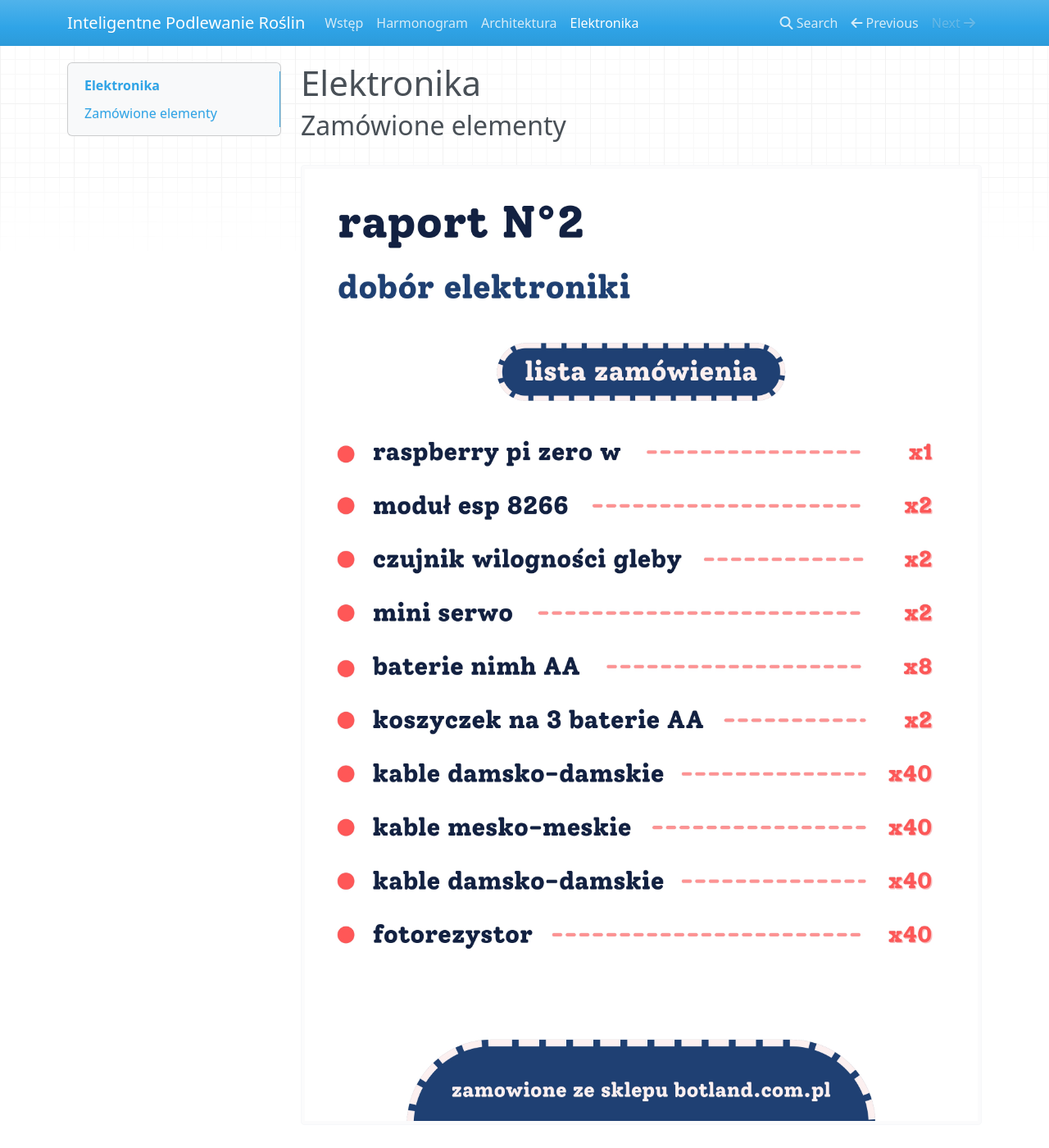
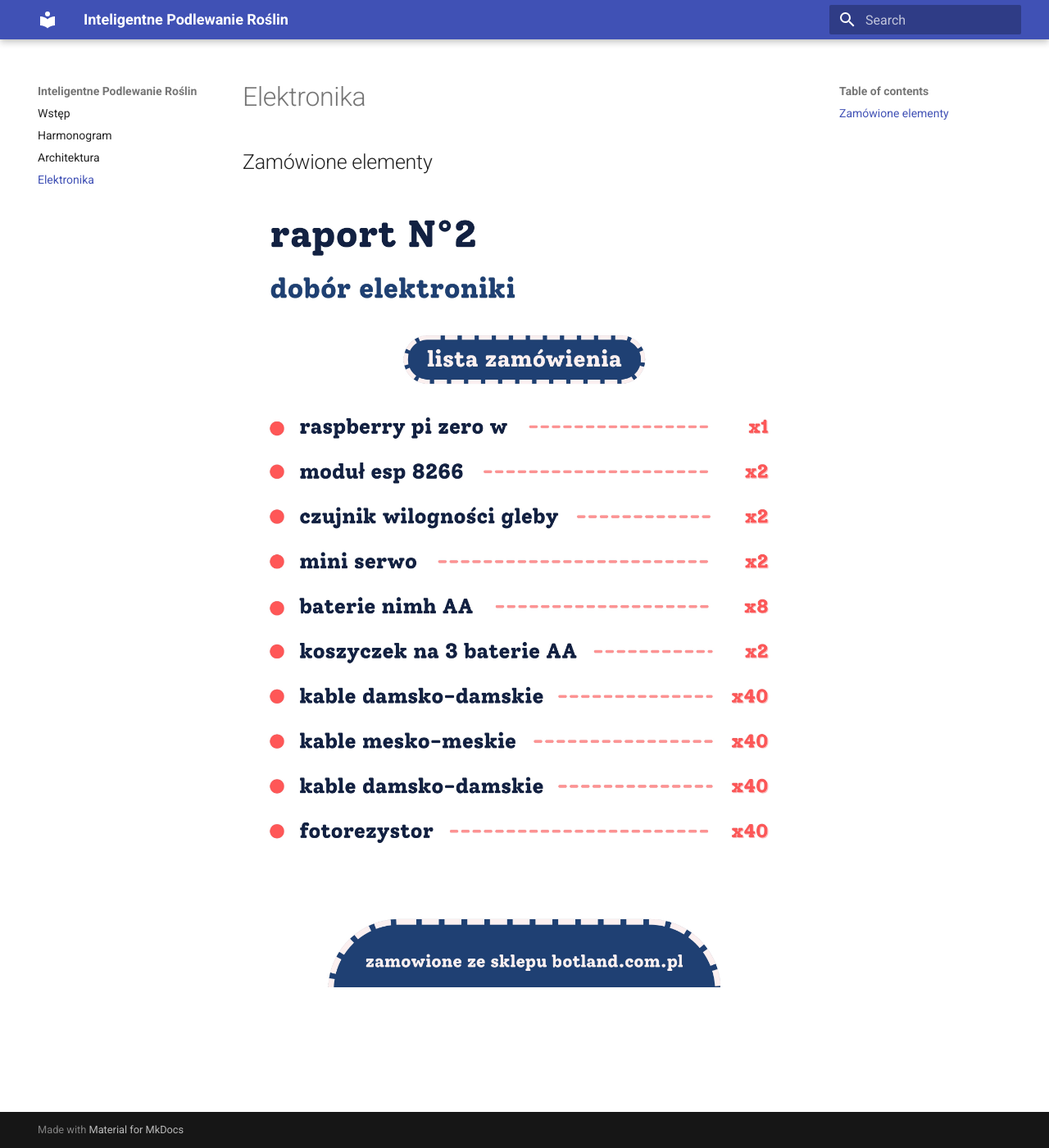
Before and after one commit to groupplants/docs, an MkDocs documentation site: the page built from docs/elektronika.md, in a window 1280 px wide and 1400 px high. Shown: the whole window at 82% size. Built offline with MkDocs 1.6.1 and Material for MkDocs 9.7.7, drawn with Linux system fonts in a browser that asks for light colours; nearby versions of some CDN libraries; some of the changed text lies outside the part shown.

Commit message:
add icon change theme

```diff
--- a/mkdocs.yml
+++ b/mkdocs.yml
@@ -1,4 +1,8 @@
 site_name: Inteligentne Podlewanie Roślin
+
+theme:
+  name: material
+  favicon: assets/favicon.ico
 
 extra_css:
   - assets/stylesheets/images.css
@@ -8,6 +12,3 @@ nav:
   - Harmonogram: harmonogram.md
   - Architektura: architektura.md
   - Elektronika: elektronika.md
-
-extra:
-  favicon: docs/assets/plant.ico
--- a/requirements.txt
+++ b/requirements.txt
@@ -1 +1 @@
-mkdocs
+mkdocs-material
```
Also changed, not shown: docs/assets/favicon.ico (added), docs/assets/plant.ico (deleted), docs/assets/plant.png (deleted), docs/assets/uml/README.md (deleted).
